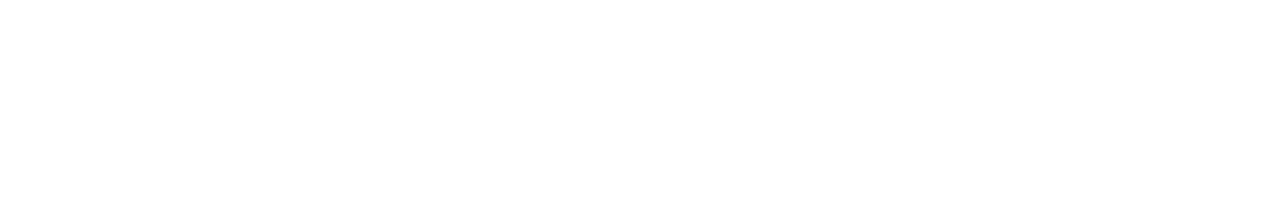
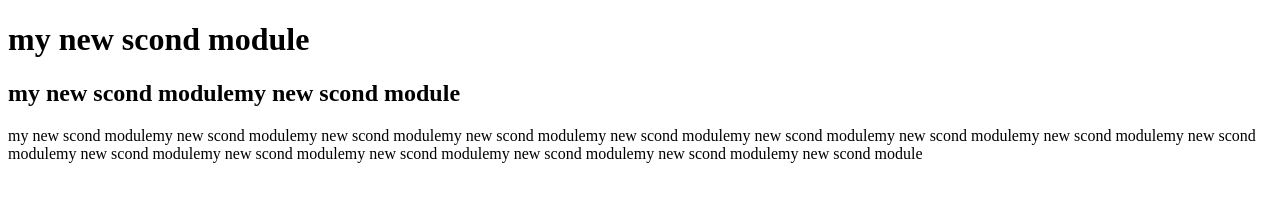
Before and after one commit to rkreaz/My-scond-module-3-2, a plain HTML site: page index.html in a window 1280 px wide. Drawn offline with Linux system fonts and the light colour scheme.

Commit message:
body area

```diff
--- a/index.html
+++ b/index.html
@@ -7,6 +7,8 @@
     <title>wellcome to website</title>
 </head>
 <body>
-
+     <h1>my new scond module</h1>
+     <h2>my new scond modulemy new scond module</h2>
+     <p>my new scond modulemy new scond modulemy new scond modulemy new scond modulemy new scond modulemy new scond modulemy new scond modulemy new scond modulemy new scond modulemy new scond modulemy new scond modulemy new scond modulemy new scond modulemy new scond modulemy new scond module</p>
 </body>
 </html>
```
